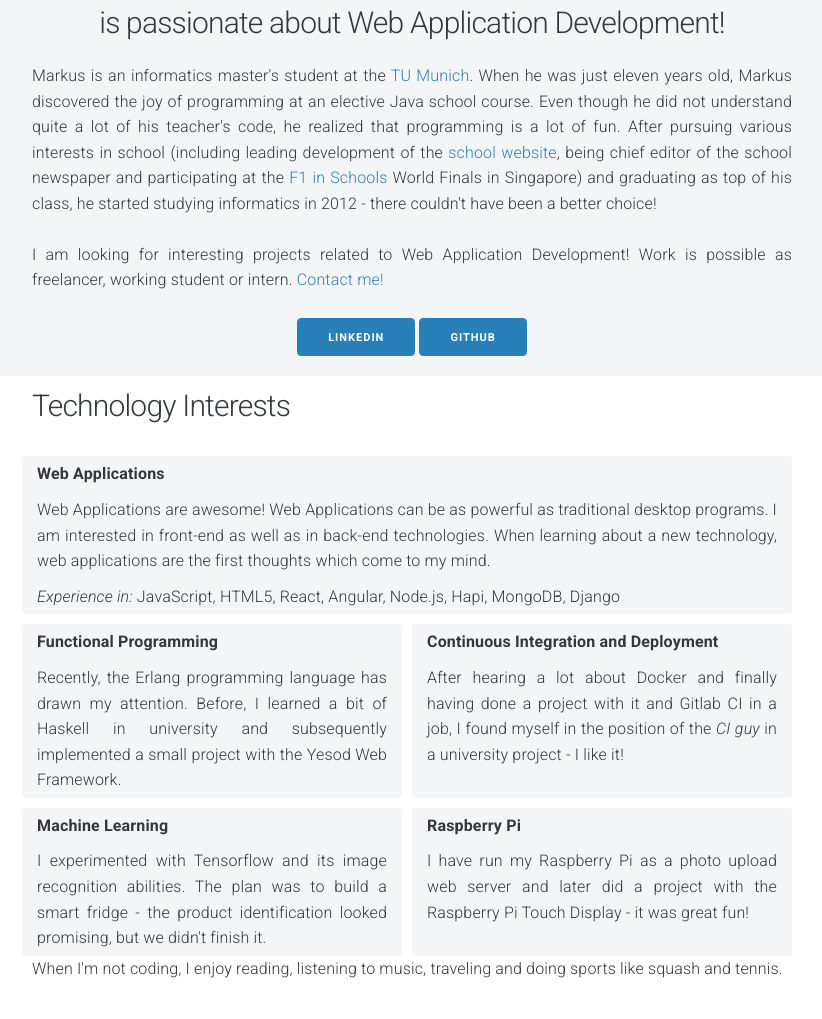
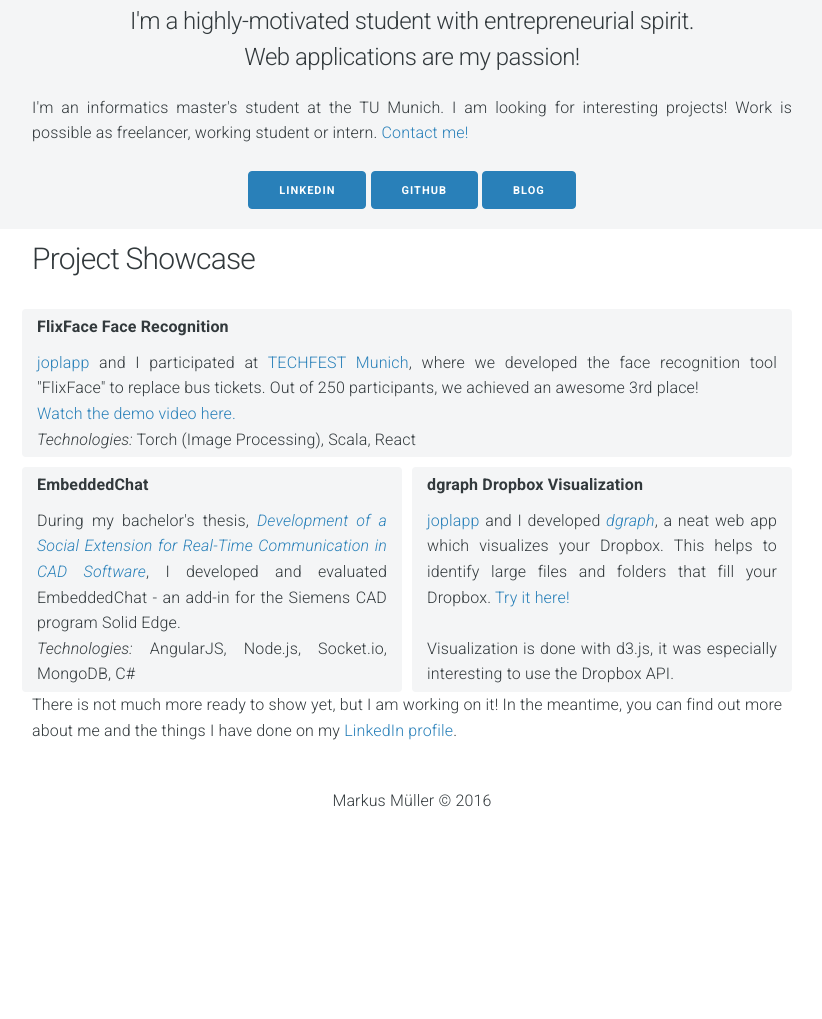
Before and after one commit to Sukram21/sukram21.github.io, a plain HTML site: page index.html in a window 1280 px wide. Shown: the part 290-1309 px from the top of the page, without its empty margins (228-1050 px from the left). After the commit the page ends 1139 px from the top, so only its background shows below. Drawn offline with nearby package versions, Linux system fonts and the light colour scheme.

Commit message:
Changed content

```diff
--- a/index.html
+++ b/index.html
@@ -27,85 +27,41 @@
 		<section class="container">
 			<img id="title-image" class="img" src="assets/img/profile.jpg" alt="Markus" title="Markus">
 			<h1 id="title" class="title">Markus Müller</h1>
-			<h4>is passionate about Web Application Development!</h4>
+			<h5>I'm a highly-motivated student with entrepreneurial spirit. <br/>Web applications are my passion!</h5>
 			<p class="description">
-			Markus is an informatics master's student at the <a target="_blank" href="http://www.tum.de">TU Munich</a>.
-			When he was just eleven years old, Markus discovered the joy of programming at an elective Java school course. Even though he did not understand quite a lot of his teacher's code, he realized that programming is a lot of fun. After pursuing various interests in school (including leading development of the <a target="_blank" href="http://www.hhg-muenchen.de">school website</a>, being chief editor of the school newspaper and participating at the <a target="_blank" href="http://www.f1inschools.com/">F1 in Schools</a> World Finals in Singapore) and graduating as top of his class, he started studying informatics in 2012 - there couldn't have been a better choice!</p>
-			<p class="description">
-				I am looking for interesting projects related to Web Application Development! Work is possible as freelancer, working student or intern. <a target="_blank" href="mailto:mail@muellermarkus.com">Contact me!</a>
+				I'm an informatics master's student at the TU Munich. I am looking for interesting projects! Work is possible as freelancer, working student or intern. <a target="_blank" href="mailto:mail@muellermarkus.com">Contact me!</a>
 			</p>
-			<!--<a class="button" target="_blank" href="https://blog.muellermarkus.com">Blog</a>-->
 			<a class="button" target="_blank" href="https://de.linkedin.com/in/sukrammueller/en
 ">LinkedIn</a>
 			<a class="button" target="_blank" href="https://github.com/sukram21">GitHub</a>
+			<a class="button" target="_blank" href="https://medium.com/@Sukram21/latest">Blog</a>
 		</section>
 	</header>
-
-	<section class="container" id="interests">
-		<h4 class="title">Technology Interests</h4>
-		<div>
-			<div class="row">
-			    <div class="column column-100">
-			    	<div class="list-title">Web Applications</div>
-			    	<div class="description">
-			    		Web Applications are awesome! Web Applications can be as powerful as traditional desktop programs. I am interested in front-end as well as in back-end technologies. When learning about a new technology, web applications are the first thoughts which come to my mind.
-			    	</div>
-			    	<div>
-			    		<em>Experience in:</em> JavaScript, HTML5, React, Angular, Node.js, Hapi, MongoDB, Django
-			    	</div>
-			    </div>
-		    </div>
-
-	    	<div class="row">
-	    		<div class="column">
-				    <div class="list-title">Functional Programming</div>
-				    <div class="description">
-				    	Recently, the Erlang programming language has drawn my attention. Before, I learned a bit of Haskell in university and subsequently implemented a small project with the Yesod Web Framework.
-				    </div>
-			    </div>
-
-	    	    <div class="column">
-	    	    	<div class="list-title">Continuous Integration and Deployment</div>
-	    	    	<div class="description">
-	    	    		After hearing a lot about Docker and finally having done a project with it and Gitlab CI in a job, I found myself in the position of the <em>CI guy</em> in a university project - I like it!
-	    	    	</div>
-	    	    </div>
-	        </div>
-
-        	<div class="row">
-        	    <div class="column">
-        		    <div class="list-title">Machine Learning</div>
-        		    <div class="description">
-        		    	I experimented with Tensorflow and its image recognition abilities. The plan was to build a smart fridge - the product identification looked promising, but we didn't finish it.
-        		    </div>
-        	    </div>
-
-        	    <div class="column">
-        	    	<div class="list-title">Raspberry Pi</div>
-        	    	<div class="description">
-        	    		I have run my Raspberry Pi as a photo upload web server and later did a project with the Raspberry Pi Touch Display - it was great fun!
-        	    	</div>
-        	    </div>
-            </div>
-
-		<p>When I'm not coding, I enjoy reading, listening to music, traveling and doing sports like squash and tennis.</p>
-	</section>
 
 	<section class="container" id="projects">
 		<h4 class="title">Project Showcase</h4>
 		<div>
+		    <div class="row">
+		  	  <div class="column">
+		  	  	<div class="list-title">FlixFace Face Recognition</div>
+		  	  	<div class="description">
+		  	  		<a target="_blank" href="https://github.com/joplapp">joplapp</a> and I participated at <a target="_blank" href="http://www.techfestmunich.com/">TECHFEST Munich</a>, where we developed the face recognition tool "FlixFace" to replace bus tickets. Out of 250 participants, we achieved an awesome 3rd place! <a target="_blank" href="http://flixface.21solutions.de/"><br/>Watch the demo video here.</a><br/>
+		  	  		<i>Technologies:</i> Torch (Image Processing), Scala, React
+		  	  	</div>
+		  	  </div>
+		    </div>
 		  <div class="row">
 			  <div class="column">
 			  	<div class="list-title">EmbeddedChat</div>
 			  	<div class="description">
 			  		During my bachelor's thesis, <a target="_blank" href="https://wwwmatthes.in.tum.de/pages/me3vce4woby4/Bachelor-s-Thesis-Markus-Mueller"><em>Development of a Social Extension for Real-Time Communication in CAD Software</em></a>, I developed and evaluated EmbeddedChat - an add-in for the Siemens CAD program Solid Edge. <br/>
-			  		Used technologies were AngularJS, Node.js, Socket.io, MongoDB, C#
+			  		<i>Technologies:</i> AngularJS, Node.js, Socket.io, MongoDB, C#
 			  	</div>
 			  </div>
 			  <div class="column">
-			  	<div class="list-title">dgraph</div>
+			  	<div class="list-title">dgraph Dropbox Visualization</div>
 			  	<div class="description">
-			  		<a target="_blank" href="https://github.com/joplapp">joplapp</a> and I developed <a target="_blank" href="https://github.com/joplapp/dgraph"><em>dgraph</em></a>, a neat web app which visualizes your Dropbox. This helps to identify large files and folders that fill your Dropbox. <a target="_blank" href="https://joplapp.github.io/dgraph/">Try it here!</a> <br/>
+			  		<a target="_blank" href="https://github.com/joplapp">joplapp</a> and I developed <a target="_blank" href="https://github.com/joplapp/dgraph"><em>dgraph</em></a>, a neat web app which visualizes your Dropbox. This helps to identify large files and folders that fill your Dropbox. <a target="_blank" href="https://joplapp.github.io/dgraph/">Try it here!</a> <br/><br/>
 			  		Visualization is done with d3.js, it was especially interesting to use the Dropbox API.
 			  	</div>
 			  </div>
@@ -113,7 +69,7 @@
 
 		</div>
 		<p>
-		There is not much more ready to show yet, but I am working on it! In the meantime, you can find out more about me and the things I have done on my <a target="_blank" href="https://de.linkedin.com/in/sukrammueller/en">LinkedIn profile</a>.
+			There is not much more ready to show yet, but I am working on it! In the meantime, you can find out more about me and the things I have done on my <a target="_blank" href="https://de.linkedin.com/in/sukrammueller/en">LinkedIn profile</a>.
 		</p>
 	</section>
 
```
